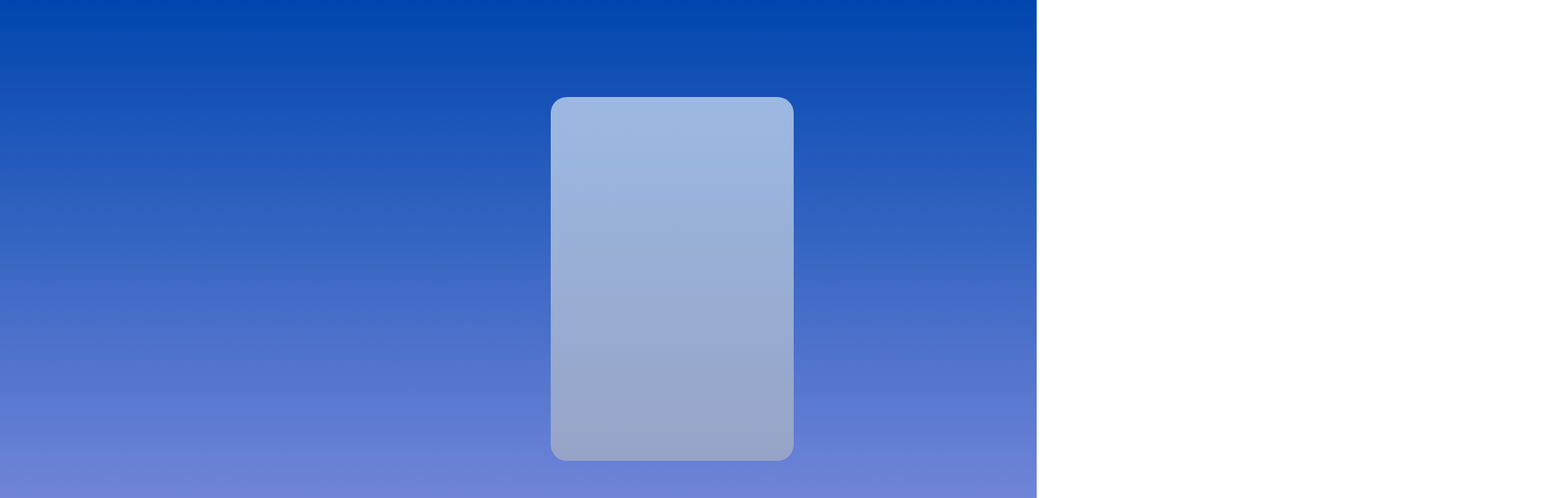
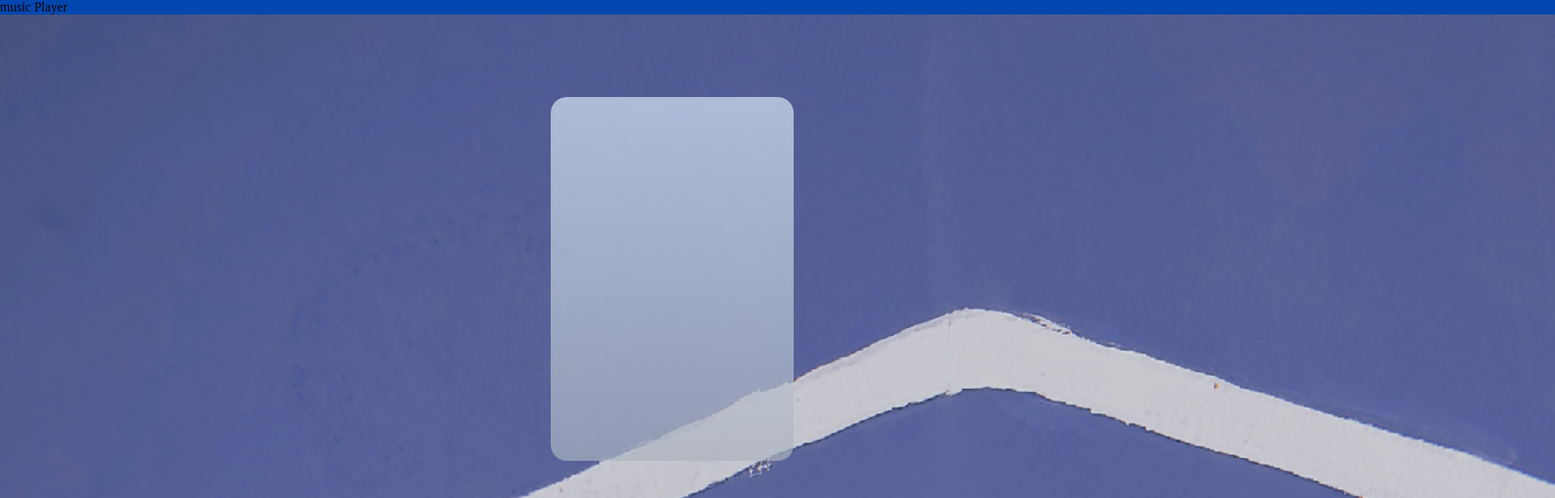
Before and after one commit to melikayazdanpanah/melikayazdanpanah.github.io, a plain HTML site: page index.html in a window 1280 px wide. Shown: the top 616 px of the page at 81% size, 1920 px wide, since content can reach past the window. Drawn offline with Linux system fonts and the light colour scheme.

Commit message:
[Head Part and Cover Added]

```diff
--- a/index.html
+++ b/index.html
@@ -13,6 +13,8 @@
 <body>
 
 <div class="bigpart"></div>
+<p class="head">music Player</p>
+        <img class="coverimg" src="album.jpg" alt="cover picture">
 
 </body>
 
```
